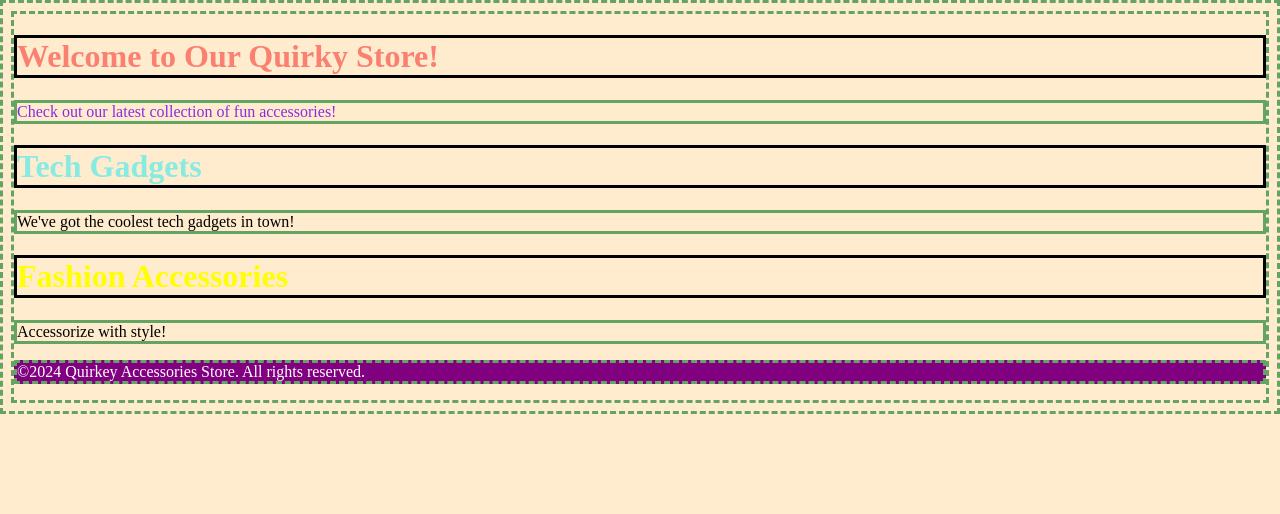
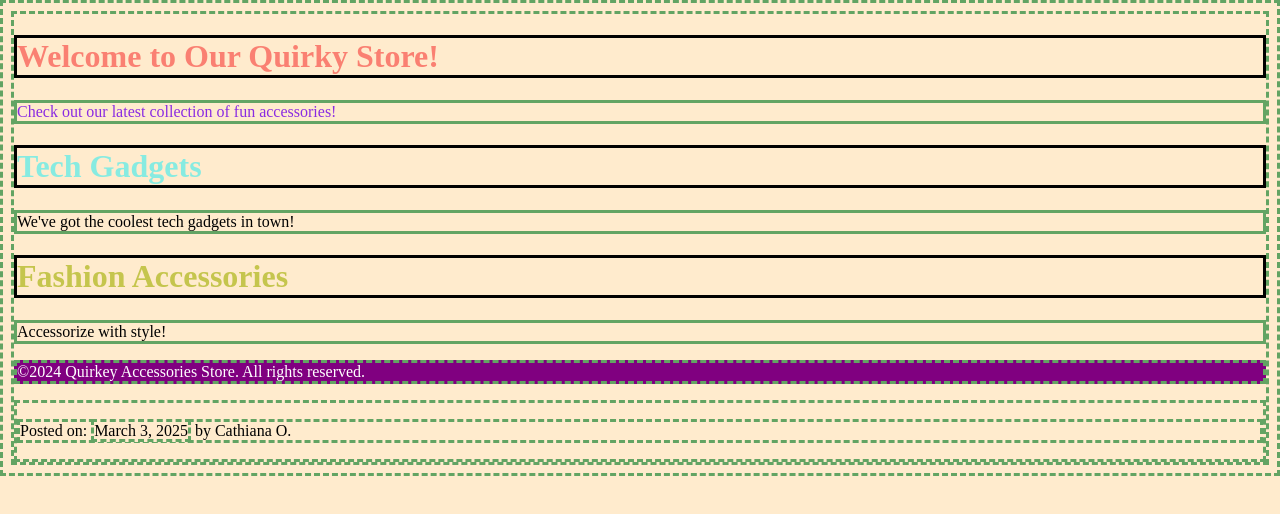
Before and after one commit to Path2Tech-CO/Revamp-STE, a plain HTML site: page index.html in a window 1280 px wide. Drawn offline with Linux system fonts and the light colour scheme.

Commit message:
added footer and post date including author and date

```diff
--- a/index.html
+++ b/index.html
@@ -16,5 +16,12 @@
 
     <p class="co">&copy;2024 Quirkey Accessories Store. All rights reserved.</p>
 
+    <footer>
+        <p>
+            Posted on:
+            <time datetime="2025-03-03 19:00">March 3, 2025</time>
+            by Cathiana O.
+        </p>
+    </footer>
 </body>
 </html>
--- a/style.css
+++ b/style.css
@@ -36,7 +36,7 @@ body{
 }
 
 .Fash-wel {
-    color: yellow;
+    color: rgb(197, 197, 77);
     border-color: black;
     border-style: solid;
 }
```
